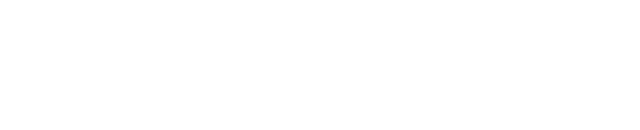
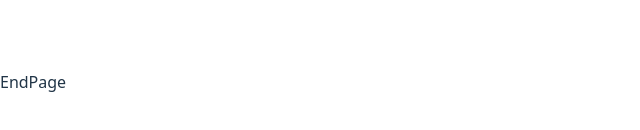
Before and after one commit to imNaNye/CJEduTech, a React (Vite) app: page /user/end in a window 1280 px wide. Before the commit this address had no page. Shown: the part 318-448 px from the top of the page, without its empty margins (0-640 px from the left). Built offline with nearby package versions, Linux system fonts and the light colour scheme.

Commit message:
[add] add /src/pages/UserPage/EndPage & update route

```diff
--- a/src/App.jsx
+++ b/src/App.jsx
@@ -8,6 +8,8 @@
 import SelectAvatarPage from './pages/UserPage/SelectAvatarPage';
 import SlidePage from './pages/UserPage/SildePage';
 import VideoPage from './pages/UserPage/VideoPage';
+import EndPage from './pages/UserPage/EndPage';
+
 import AdminSessionPage from './pages/AdminPage/SessionPage';
 
 
@@ -23,6 +25,7 @@
         <Route path="/user/selectAvatar" element={<SelectAvatarPage />} />
         <Route path="/user/slide" element={<SlidePage />} />
         <Route path="/user/video" element={<VideoPage />} />
+        <Route path="/user/end" element={<EndPage/>}/>
         <Route path="/admin/session" element={<AdminSessionPage/>} />
         {/* 추가 페이지 경로들 */}
       </Routes>
--- /dev/null
+++ b/src/pages/UserPage/EndPage.jsx
@@ -0,0 +1,3 @@
+export default function EndPage(){
+    return <div>EndPage</div>;
+}
```
